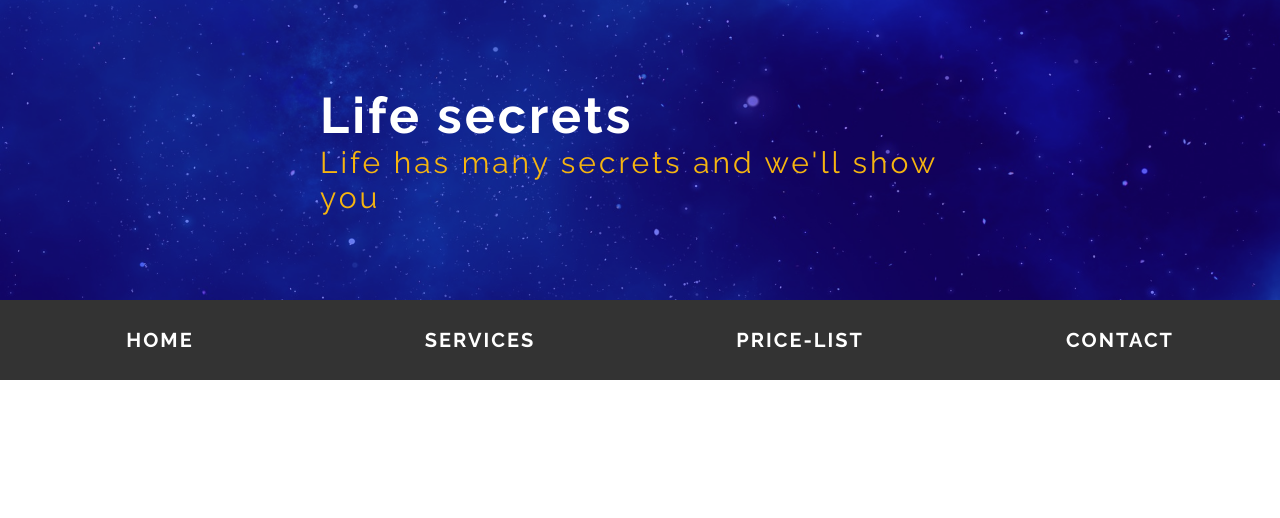
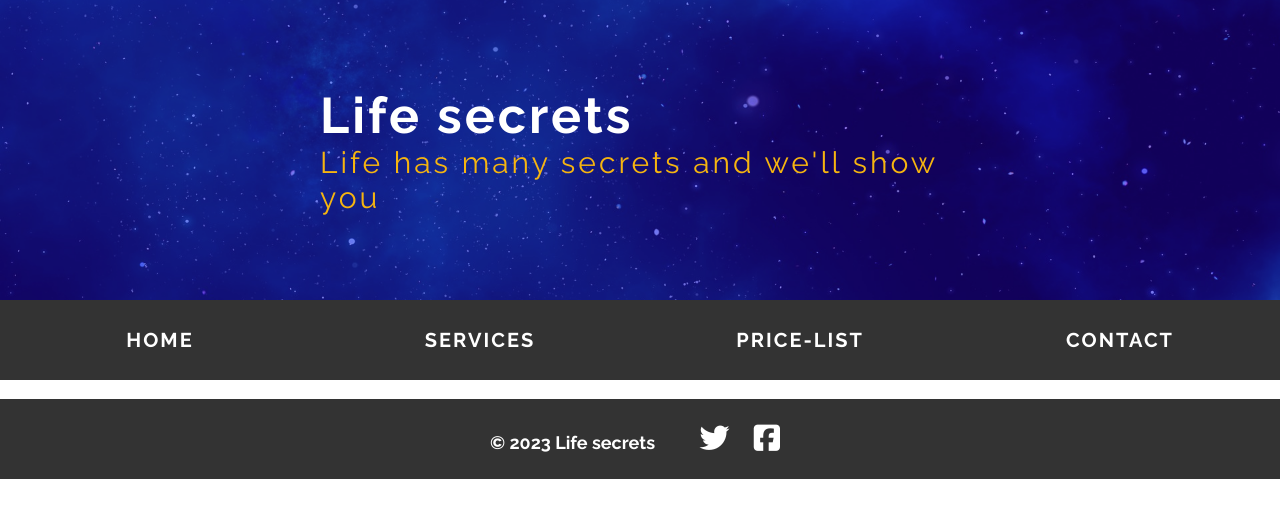
Before and after one commit to hadamalush/Exercise01-JUST-HTML-CSS, a plain HTML site: page index.html in a window 1280 px wide. Drawn offline with Linux system fonts and the light colour scheme.

Commit message:
Add footer

```diff
--- a/css/style.css
+++ b/css/style.css
@@ -5,7 +5,7 @@
 }
 
 body {
-	color: white;
+	color: black;
 	font-family: "Raleway", sans-serif;
 }
 
@@ -68,6 +68,30 @@ body {
 }
 
 .navItem a:hover {
+	text-shadow: 0 0 15px rgb(100, 139, 255);
 	color: royalblue;
-	text-shadow: 0 0 15px rgb(100, 139, 255);
 }
+
+footer {
+	height: 80px;
+	text-align: center;
+	line-height: 80px;
+	font-weight: bold;
+	color: white;
+	font-size: 18px;
+	background-color: #333;
+}
+
+.iconBox a {
+	margin: 0 10px;
+	font-size: 30px;
+	color: white;
+	transition: color 0.5s;
+}
+.iconBox a:hover {
+	color: royalblue;
+}
+
+.iconBox .fa-twitter {
+	margin-left: 30px;
+}
--- a/index.html
+++ b/index.html
@@ -31,8 +31,15 @@
             <li class="navItem"><a href="#">Contact</a></li>
         </ul>
     </nav>
-    <main></main>
-    <footer></footer>
+    <main></main><br>
+    <footer>
+        <p>&copy 2023 Life secrets
+            <span class="iconBox">
+                <a href="#"><i class="fa-brands fa-twitter"></i></a>
+                <a href="#"><i class="fa-brands fa-square-facebook"></i></a>
+            </span>
+        </p>
+    </footer>
 
 
 </body>
```
